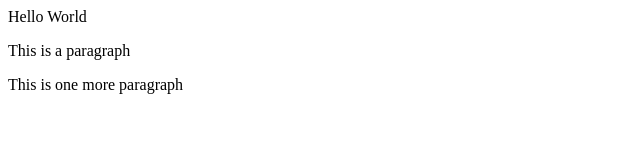
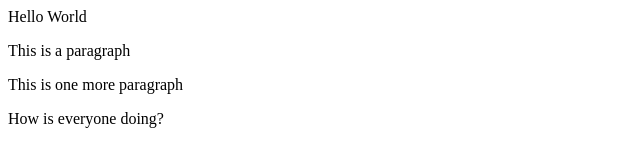
Before and after one commit to nikku02/demo-repo, a plain HTML site: page index.html in a window 1280 px wide. Shown: the whole page, without its empty margins (0-640 px from the left). Drawn offline with Linux system fonts and the light colour scheme.

Commit message:
This is a commit

```diff
--- a/index.html
+++ b/index.html
@@ -1,3 +1,4 @@
 <div>Hello World</div>
 <p>This is a paragraph</p>
 <p>This is one more paragraph</p>
+<p>How is everyone doing?</p>
```
